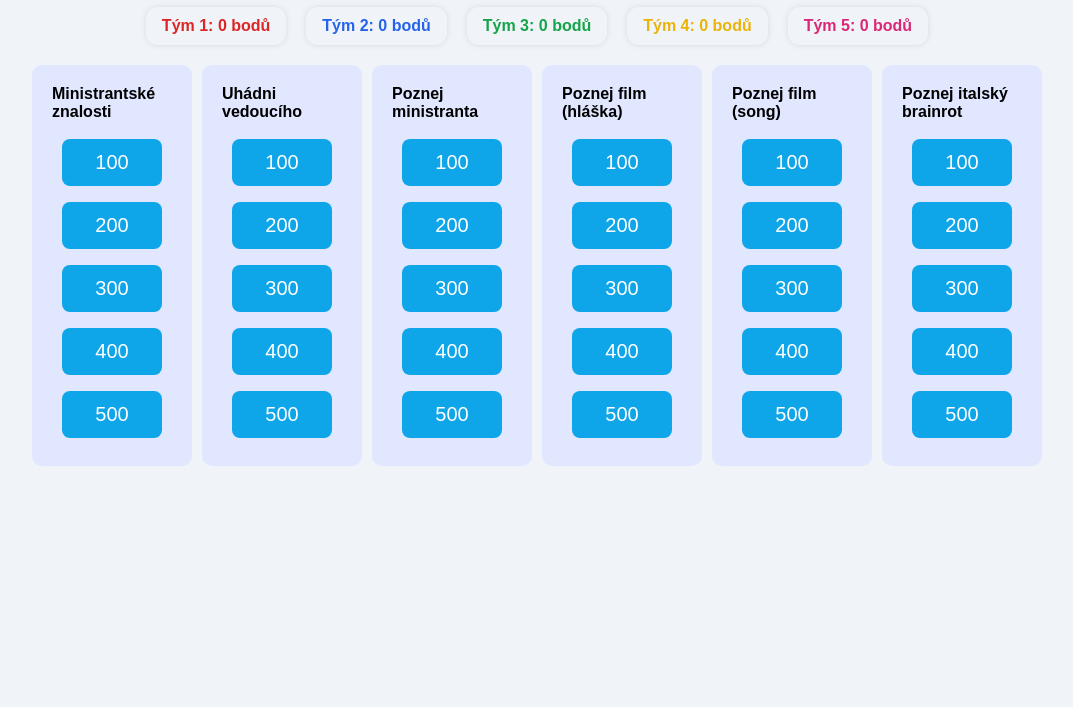
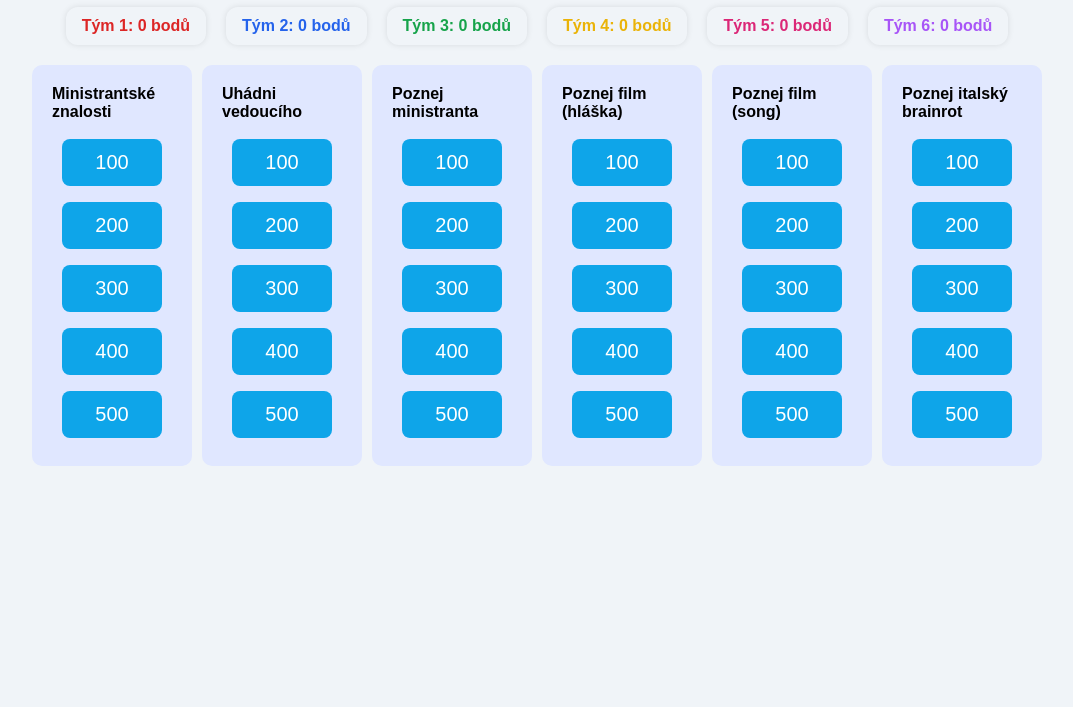
Before and after one commit to DejvisG000/riskuj, a plain HTML site: page index.html in a window 1280 px wide. Shown: the part 93-800 px from the top of the page, without its empty margins (103-1176 px from the left). Drawn offline with Linux system fonts and the light colour scheme.

Commit message:
fialová

```diff
--- a/script.js
+++ b/script.js
@@ -32,10 +32,10 @@ const gameData = [
   {
     topic: "Poznej film (hláška)",
     questions: [
-      { value: 100, question: "Jako táborák, ale bez tá.", answer: "Burák - Auta" },
-      { value: 200, question: "Do smrti tě nechxi vidět, ty zmetku pekelnej!", answer: "Petr - Anděl páně 1" },
+      { value: 100, question: "Jako táburák, ale bez tá.", answer: "Burák - Auta" },
+      { value: 200, question: "Do smrti tě nechci vidět, ty zmetku pekelnej!", answer: "Petr - Anděl páně 1" },
       { value: 300, question: "„Maurici, bolí mě ruka, mávej s ní za mě. Makej, ty mrňavej mizero.”", answer: "Král Jelimán - Madagaskar" },
-      { value: 400, question: " Spadlo ti to Máchale , asi vítr.", answer: "Kaprál - S čerty nejsou žerty" },
+      { value: 400, question: " Spadlo ti to Máchale, asi vítr.", answer: "Kaprál - S čerty nejsou žerty" },
       { value: 500, question: "Ten, kdo prdí, půjde jako poslední.", answer: "Buck - Doba ledová 3" }
     ]
   },
@@ -61,13 +61,14 @@ const gameData = [
   }
 ];
 
-const teams = ["Tým 1", "Tým 2", "Tým 3", "Tým 4", "Tým 5"];
+const teams = ["Tým 1", "Tým 2", "Tým 3", "Tým 4", "Tým 5", "Tým 6"];
 const teamColors = {
-  "Tým 1": "#dc2626",
-  "Tým 2": "#2563eb",
-  "Tým 3": "#16a34a",
-  "Tým 4": "#eab308",
-  "Tým 5": "#db2777"
+  "Tým 1": "#dc2626", // červená
+  "Tým 2": "#2563eb", // modrá
+  "Tým 3": "#16a34a", // zelená
+  "Tým 4": "#eab308", // žlutá
+  "Tým 5": "#db2777", // růžová
+  "Tým 6": "#a855f7"  // fialová
 };
 const teamScores = Object.fromEntries(teams.map(t => [t, 0]));
 
--- a/style.css
+++ b/style.css
@@ -117,6 +117,7 @@ body {
 .team-score.green  { background: #22c55e; }
 .team-score.yellow { background: #eab308; }
 .team-score.pink   { background: #ec4899; }
+.team-score.purple { background: #a855f7; }
 
 .team-score.highlighted {
   animation: highlight 1s ease;
```
